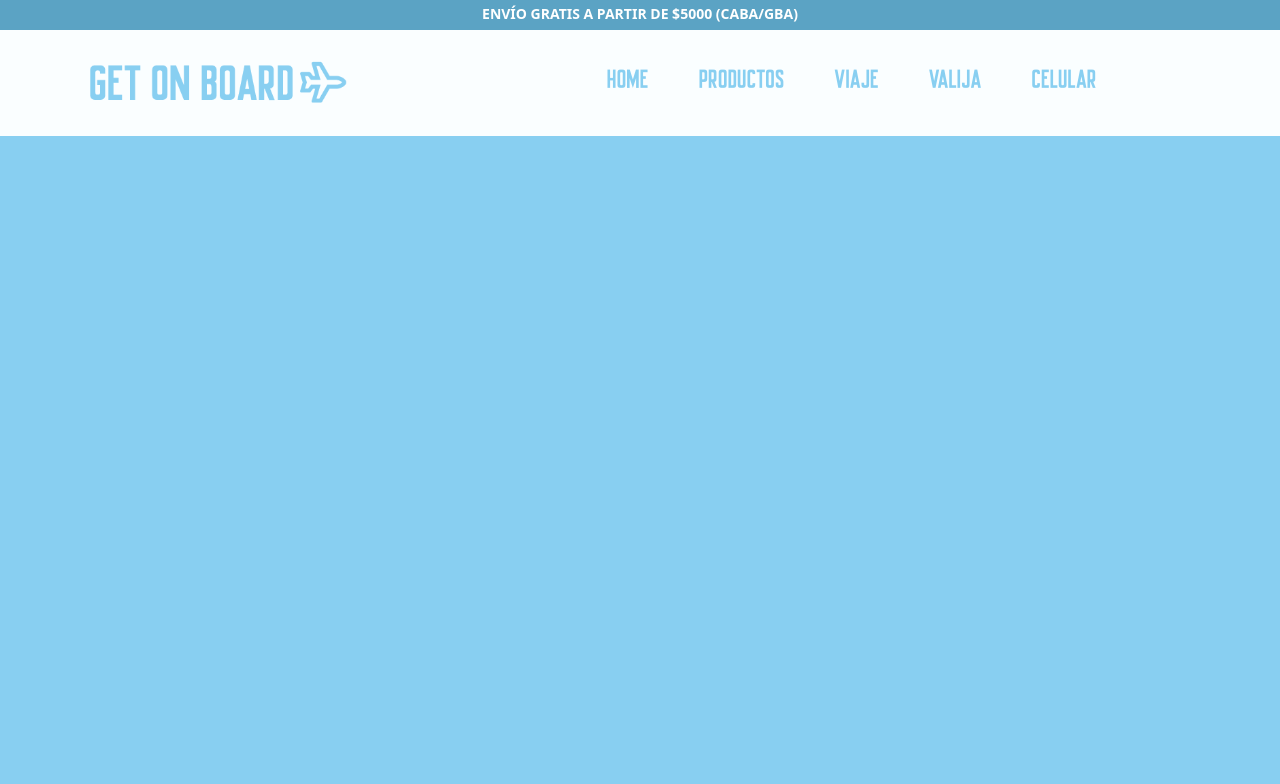
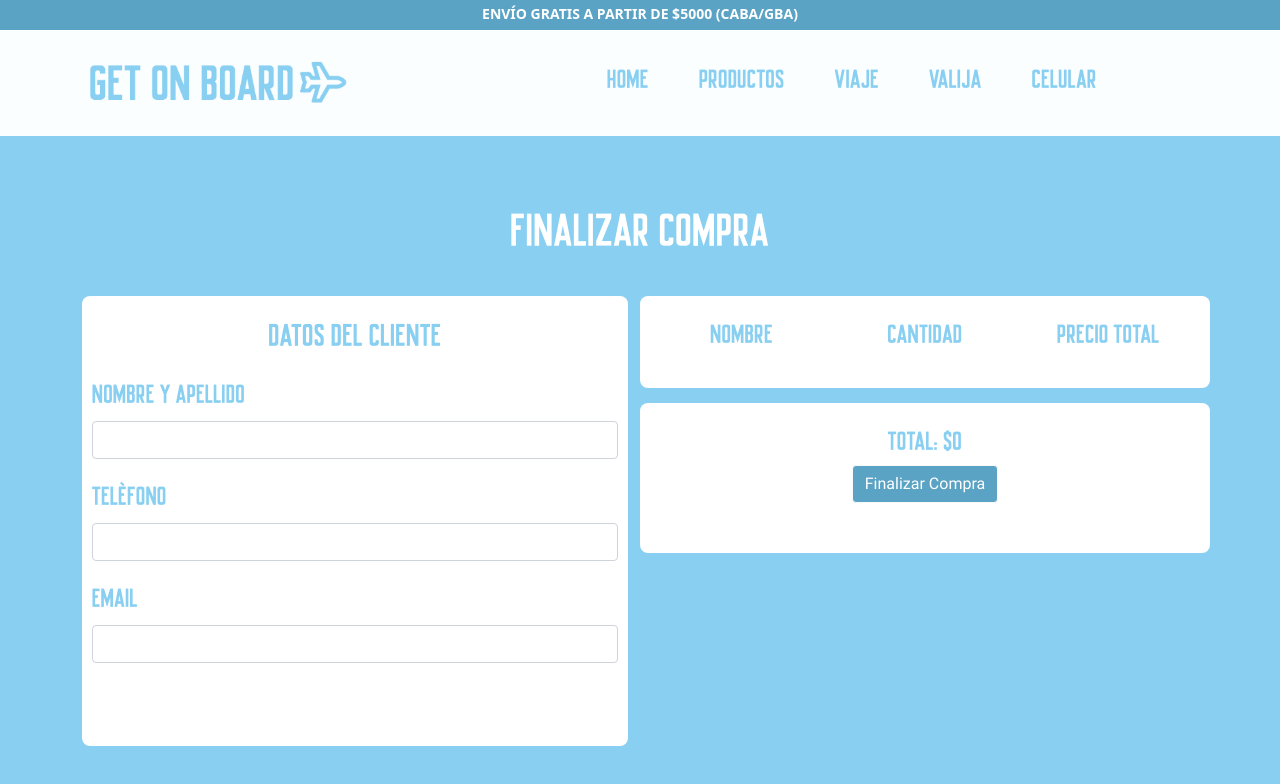
Before and after one commit to danicoccorullo/getonboard, a React (Create React App) app: page /checkout in a window 1280 px wide. Shown: the top 784 px of the page. Built offline with nearby package versions, Linux system fonts and the light colour scheme.

Commit message:
Item Collection II

```diff
--- a/src/App.js
+++ b/src/App.js
@@ -3,7 +3,8 @@ import TopBar from './components/TopBar';
 import NavBar from './components/NavBar';
 import ItemListContainer from './components/ItemListContainer';
 import ItemDetailContainer from './components/ItemDetailContainer';
-import Cart from './components/Cart'
+import Cart from './components/Cart';
+import Checkout from './components/Checkout';
 import {CartProvider} from './components/context/CartContext';
 import 'bootstrap/dist/css/bootstrap.min.css';
 import {BrowserRouter, Switch, Route } from 'react-router-dom';
@@ -22,6 +23,7 @@ function App() {
         <Route exact path="/category/:category"><ItemListContainer/></Route>
         <Route exact path="/item/:id"><ItemDetailContainer /></Route>
         <Route exact path="/cart"><Cart /></Route>
+        <Route exact path="/checkout"><Checkout /></Route>
         </Switch>
       </div>
     </BrowserRouter>
--- a/src/components/Cart.js
+++ b/src/components/Cart.js
@@ -25,7 +25,6 @@ function Cart(){
         setCartTotalPrice(0);
     }
 
-    if (webCart.length > 0) {
     return (
         <Container className="home-container">
             <Row>
@@ -33,6 +32,8 @@ function Cart(){
                     <h1>Carrito</h1>
                 </Col>
             </Row>
+            {(webCart.length > 0) ? (
+                    <div>
                     <Row className="cartInfoContainer">
                     <Col md={3}><h3>NOMBRE</h3></Col>
                     <Col md={3}><h3>CANTIDAD</h3></Col>
@@ -50,28 +51,22 @@ function Cart(){
                 <Row>
                     <Col md={{span:4,offset:8}} className="cartActionsContainer">
                         <div><h3>TOTAL: ${cartTotalPrice} </h3></div>
+                        <Link to={`/checkout`} className="btn button-cart-checkout">Finalizar Compra</Link>
                         <Button onClick={clearCart} variant="light" className="button-add-cart">Vaciar Carrito</Button>
                     </Col>
                 </Row>
-        </Container>
-    );
-    } else {
-        return(
-            <Container className="home-container">
-                <Row>
-                    <Col md={12}>
-                        <h1>Carrito</h1>
-                    </Col>
-                </Row>
+                    </div>
+                ) : (
                     <Row className="cartInfoContainer">
                     <Col md={12} className="cart-empty-msg">No hay productos en el carrito.</Col>
                     <Col md={12}>
                     <Link to={`/productos`} className="button-add-cart"><Button variant="light" className="button-add-cart">Volver a la Tienda</Button></Link>
                     </Col>
                 </Row>
+                )
+            }
         </Container>
     );
 }
-}
 
 export default Cart;
--- /dev/null
+++ b/src/components/Checkout.js
@@ -0,0 +1,83 @@
+import {Container,Row,Col,Button,Form} from 'react-bootstrap';
+import {CartContext} from './context/CartContext';
+import {useContext, useState, React} from 'react';
+import { getData } from './firebase';
+import { Timestamp, collection, addDoc } from "firebase/firestore";
+
+function Checkout(){
+
+    const { webCart, cartTotalPrice} = useContext(CartContext);
+    const[orderMessage, setOrderMessage] = useState("");
+    const [buyerName, setBuyerName] = useState("");
+    const [buyerPhone, setBuyerPhone] = useState("");
+    const [buyerMail, setBuyerMail] = useState("");
+
+    async function addOrder() {
+
+    const userInfo = {"name":buyerName,"phone":buyerPhone,"email":buyerMail}
+
+    const newOrder = await addDoc(collection(getData(),'orders'),  {
+        buyer: userInfo,
+        items: webCart,
+        date: Timestamp.fromDate(new Date()),
+        total: cartTotalPrice
+    });
+
+    setOrderMessage("Su orden "+newOrder.id+" ha sido generada con éxito.");
+    }
+
+    return (
+        <Container className="home-container">
+            <Row>
+                <Col md={12}>
+                    <h1>Finalizar Compra</h1>
+                </Col>
+            </Row>
+            <Row className="checkoutInfoContainer">
+                <Col md={6} className="client-info">
+                <Form className="cartInfoContainer">
+                <h3 className="title-clientes-datos">DATOS DEL CLIENTE</h3>
+                    <Form.Group className="mb-3" controlId="formUserName">
+                        <Form.Label>NOMBRE Y APELLIDO</Form.Label>
+                        <Form.Control type="text" onChange={e => setBuyerName(e.target.value)}/>
+                    </Form.Group>
+                    <Form.Group className="mb-3" controlId="formUsePhone">
+                        <Form.Label>TELÉFONO</Form.Label>
+                        <Form.Control type="text" onChange={e => setBuyerPhone(e.target.value)} />
+                    </Form.Group>
+                    <Form.Group className="mb-3" controlId="formBasicEmail">
+                        <Form.Label>EMAIL</Form.Label>
+                        <Form.Control type="email" onChange={e => setBuyerMail(e.target.value)}/>
+                    </Form.Group>
+                </Form>
+                </Col>
+                <Col md={6} className="purchase-info">
+                <div>
+                    <Row className="cartInfoContainer">
+                    <Col md={4}><h3>NOMBRE</h3></Col>
+                    <Col md={4}><h3>CANTIDAD</h3></Col>
+                    <Col md={4}><h3>PRECIO TOTAL</h3></Col>
+                    {webCart.map((cartProd) => (
+                        <>
+                        <Col md={4}><p>{cartProd.name}</p></Col>
+                        <Col md={4}><p>{cartProd.qty}</p></Col>
+                        <Col md={4}><p>${Number(cartProd.price)*Number(cartProd.qty)}</p></Col>
+                        </>
+                    ))}
+                </Row>
+                <Row>
+                    <Col md={12} className="cartActionsContainer">
+                        <div><h3>TOTAL: ${cartTotalPrice} </h3></div>
+                        <Button onClick={addOrder} variant="light" className="button-add-cart">Finalizar Compra</Button>
+                        <div className="order-message">{orderMessage}</div>
+                    </Col>
+                </Row>
+                    </div>
+                </Col>
+
+            </Row>
+        </Container>
+    );
+}
+
+export default Checkout;
--- a/src/components/ItemDetail.js
+++ b/src/components/ItemDetail.js
@@ -7,7 +7,7 @@ import {CartContext} from './context/CartContext';
 
 function ItemDetail(props){
 
-    const {id, pictureURL, name, description, category, price} = props;
+    const {id, pictureURL, name, description, category, price, stock} = props;
     const [items, setItems] = useState(0);
 
     const { webCart, setWebCart, cartTotalItems, setCartTotalItems, cartTotalPrice, setCartTotalPrice } = useContext(
@@ -47,7 +47,7 @@ function ItemDetail(props){
                         <div className="product-detail-description">{description}</div>
                         <div className="product-detail-category"><span>Categoria:</span> {category}</div>
                         <div className="product-detail-count">
-                            <ItemCount items={items} stock={8} onAdd={setItems}/>
+                            <ItemCount items={items} stock={stock} onAdd={setItems}/>
                             <CartContext.Provider value={{items, setItems}}>
                                 {items > 0 && <Link to={`/cart`} className="button-checkout" onClick={addItem}>Agregar al Carrito</Link>}
                             </CartContext.Provider>
--- a/src/components/ItemDetailContainer.js
+++ b/src/components/ItemDetailContainer.js
@@ -17,7 +17,7 @@ function ItemDetailContainer(){
             const prodsCollection = collection(getData(),'products');
             const prodsSnapshot = await getDocs(prodsCollection);
             const prodsList = prodsSnapshot.docs.map( doc => ({id: doc.id, ...doc.data()}));
-            const singleProd = prodsList.filter((item) => item.id == id);
+            const singleProd = prodsList.filter((item) => item.id === id);
             setPageLoading(false);
             setProd(singleProd);
         }
@@ -36,7 +36,7 @@ function ItemDetailContainer(){
             <>
                 {
                     prod.map((itemD) => (
-                        <ItemDetail key={itemD.id} id={itemD.id} name={itemD.name} description={itemD.description} price={itemD.price} category={itemD.category} pictureURL={itemD.pictureURL}/>
+                        <ItemDetail key={itemD.id} id={itemD.id} name={itemD.name} description={itemD.description} price={itemD.price} category={itemD.category} pictureURL={itemD.pictureURL} stock={itemD.stock}/>
                     ))
                 }
             </>
--- a/src/components/css/Cart.css
+++ b/src/components/css/Cart.css
@@ -45,3 +45,36 @@ svg.svg-inline--fa.fa-trash-alt:hover {
     float:left;
     padding-right:2px;
 }
+
+.button-cart-checkout{
+    background: #5BA3C4!important;
+    color: white!important;
+    cursor: pointer;
+    text-decoration: none;
+    padding: .33rem .75rem!important;
+}
+
+.order-message{
+    color:green;
+    padding-top:20px;
+}
+
+label.form-label {
+    color: #88cff1;
+    font-family: 'OlympusMount';
+    font-size: 20px;
+    float:left;
+}
+
+form.cartInfoContainer .mb-3 {
+    padding-bottom: 10px;
+}
+
+form.cartInfoContainer {
+    min-height: 450px;
+}
+
+.title-clientes-datos{
+    padding-bottom:20px;
+    font-size:24px!important;
+}
```
Lines whose indentation alone changed are shown as unchanged.
